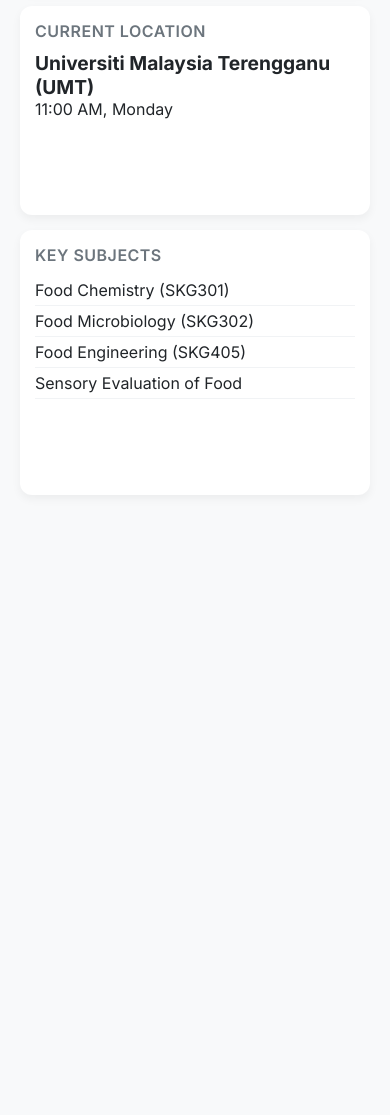
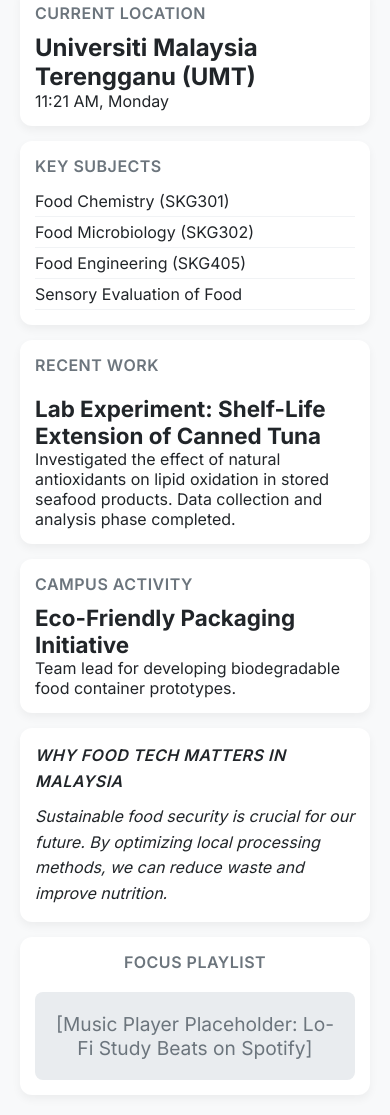
Before and after one commit to s80469-Fahim/fahim.github, a plain HTML site: page index.html in a window 390 px wide. Shown: the part 329-1444 px from the top of the page. Before the commit the page ends 844 px from the top, so only its background shows below. Drawn offline with Linux system fonts and the light colour scheme.

Commit message:
Update index.html

```diff
--- a/index.html
+++ b/index.html
@@ -3,7 +3,7 @@
 <head>
     <meta charset="UTF-8">
     <meta name="viewport" content="width=device-width, initial-scale=1.0">
-    <title>Student Bento Landing Page</title>
+    <title>Student Bento Landing Page - Updated</title>
     <link rel="preconnect" href="https://fonts.googleapis.com">
     <link rel="preconnect" href="https://fonts.gstatic.com" crossorigin>
     <link href="https://fonts.googleapis.com/css2?family=Inter:wght@100..900&display=swap" rel="stylesheet">
@@ -57,7 +57,15 @@
             box-shadow: 0 4px 10px rgba(0, 0, 0, 0.05); /* Soft shadow */
             display: flex;
             flex-direction: column;
-            overflow: hidden; /* Ensure content respects border-radius */
+            overflow: hidden;
+
+            /* Theme Tweak (3): Subtle Hover Effect */
+            transition: transform 0.3s ease, box-shadow 0.3s ease;
+        }
+
+        .bento-card:hover {
+            transform: translateY(-2px) scale(1.01); /* Subtle lift and scale */
+            box-shadow: 0 8px 15px rgba(0, 0, 0, 0.1);
         }
 
         /* Desktop Grid Area Definitions (4 columns) */
@@ -80,17 +88,24 @@
             grid-row: span 1;
         }
 
-        /* Card 4 (Case Study): Medium box (1x1) */
+        /* Card 4 (Case Study): Medium box (1x1) - Column 3 */
         .card-case-study {
             grid-column: span 1;
             grid-row: span 1;
         }
 
-        /* Card 5 (Hobby): Small box (1x1) - Placed next to Card 4 */
+        /* Card 5 (Hobby): Small box (1x1) - Column 4 */
         .card-hobby {
             grid-column: span 1;
             grid-row: span 1;
         }
+
+        /* Card 7 (Reflection/New Card): Medium Box (2x1) - Needs 2 columns */
+        .card-reflection {
+            grid-column: span 2; /* Spans 2 columns (Columns 3 and 4) */
+            /* Placed under Case Study and Hobby, before Playlist */
+        }
+
 
         /* Card 6 (Playlist): Wide box at the bottom (4x1) */
         .card-playlist {
@@ -124,6 +139,7 @@
             margin-bottom: 15px;
         }
 
+        /* Update (1): Functional Links styling */
         .social-links a {
             color: var(--color-accent);
             text-decoration: none;
@@ -163,6 +179,12 @@
             font-weight: 700;
         }
 
+        .card-reflection p {
+            font-style: italic;
+            color: var(--color-text-primary);
+            line-height: 1.6;
+        }
+
         .card-playlist {
             text-align: center;
         }
@@ -185,13 +207,19 @@
             .bento-container {
                 /* On mobile, stack all cards vertically (1 column) */
                 grid-template-columns: 1fr;
-                gap: 15px; /* Slightly smaller gap on mobile */
+                gap: 15px;
             }
 
             .bento-card {
                 /* All cards span the full width of the single column */
                 grid-column: span 1 !important;
                 grid-row: auto !important;
+                transform: none !important; /* Disable hover effect on touch devices/small screens */
+            }
+
+            .bento-card:hover {
+                 transform: none !important;
+                 box-shadow: 0 4px 10px rgba(0, 0, 0, 0.05) !important;
             }
 
             /* Adjust padding and font size for mobile */
@@ -199,27 +227,14 @@
                 --padding-base: 15px;
             }
 
-            .card-profile h2 {
-                font-size: 2rem;
-            }
-
-            .card-profile p {
-                font-size: 1rem;
-            }
-
-            .card-location .location-info {
-                font-size: 1.2rem;
-            }
-        }
-
-        /* Order adjustment for a better stack flow on mobile (optional) */
-        @media (max-width: 768px) {
+            /* Mobile Order adjustment for a better stack flow */
             .card-profile { order: 1; }
             .card-location { order: 2; }
             .card-tech-stack { order: 3; }
             .card-case-study { order: 4; }
             .card-hobby { order: 5; }
-            .card-playlist { order: 6; }
+            .card-reflection { order: 6; } /* New Card placed here */
+            .card-playlist { order: 7; }
         }
 
     </style>
@@ -230,20 +245,20 @@
 
         <section class="bento-card card-profile">
             <p class="card-title">Student Profile</p>
-            <h2>FAHIM</h2>
+            <h2>MUHAMAD FAHIM</h2>
             <p><strong>Program:</strong> Bachelor of Food Science & Technology</p>
-            <p><strong>Year:</strong> 3rd Year (Semester 5)</p>
+            <p><strong>Year:</strong> 1rd Year (Semester 1)</p>
             <div class="social-links">
-                <a href="#">LinkedIn</a>
-                <a href="https://github.com/s80469-Fahim/fahim.github">GitHub</a>
-                <a href="#">UMT Portal</a>
+                <a href="#" target="_blank">LinkedIn</a>
+                <a href="#" target="_blank">GitHub</a>
+                <a href="#" target="_blank">UMT Portal</a>
             </div>
-            </section>
+        </section>
 
         <section class="bento-card card-location">
             <p class="card-title">Current Location</p>
             <p class="location-info">Universiti Malaysia Terengganu (UMT)</p>
-            <p>11:00 AM, Monday</p>
+            <p>11:21 AM, Monday</p>
         </section>
 
         <section class="bento-card card-tech-stack">
@@ -256,4 +271,32 @@
             </ul>
         </section>
 
-        <section class="bento-
+        <section class="bento-card card-case-study">
+            <p class="card-title">Recent Work</p>
+            <h3>Lab Experiment: Shelf-Life Extension of Canned Tuna</h3>
+            <p>Investigated the effect of natural antioxidants on lipid oxidation in stored seafood products. Data collection and analysis phase completed.</p>
+        </section>
+
+        <section class="bento-card card-hobby">
+            <p class="card-title">Campus Activity</p>
+            <p class="activity-name">Eco-Friendly Packaging Initiative</p>
+            <p>Team lead for developing biodegradable food container prototypes.</p>
+        </section>
+
+        <section class="bento-card card-reflection">
+            <p class="card-title">Why Food Tech Matters in Malaysia</p>
+            <p>Sustainable food security is crucial for our future. By optimizing local processing methods, we can reduce waste and improve nutrition.</p>
+        </section>
+
+
+        <section class="bento-card card-playlist">
+            <p class="card-title">Focus Playlist</p>
+            <div class="placeholder-text">
+                [Music Player Placeholder: Lo-Fi Study Beats on Spotify]
+            </div>
+        </section>
+
+    </main>
+
+</body>
+</html>
```
